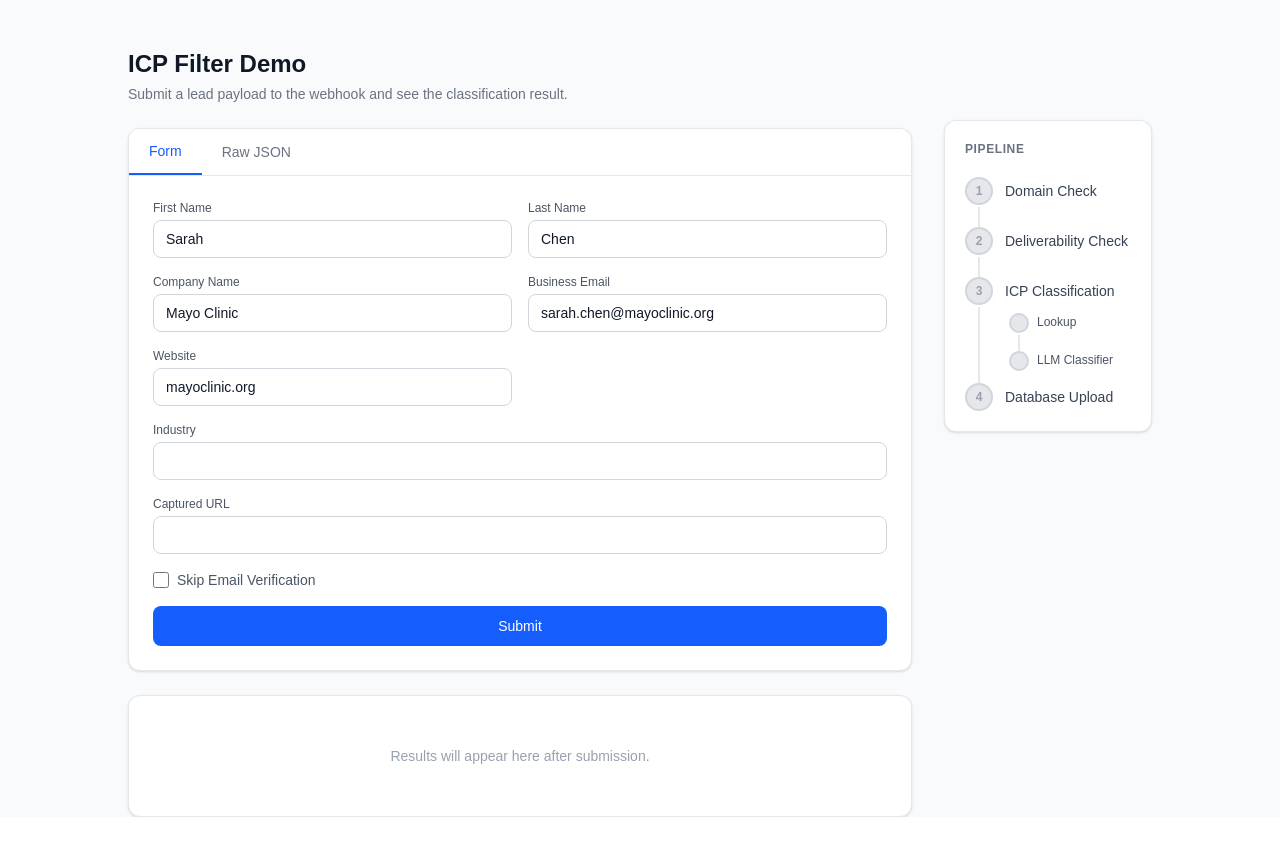
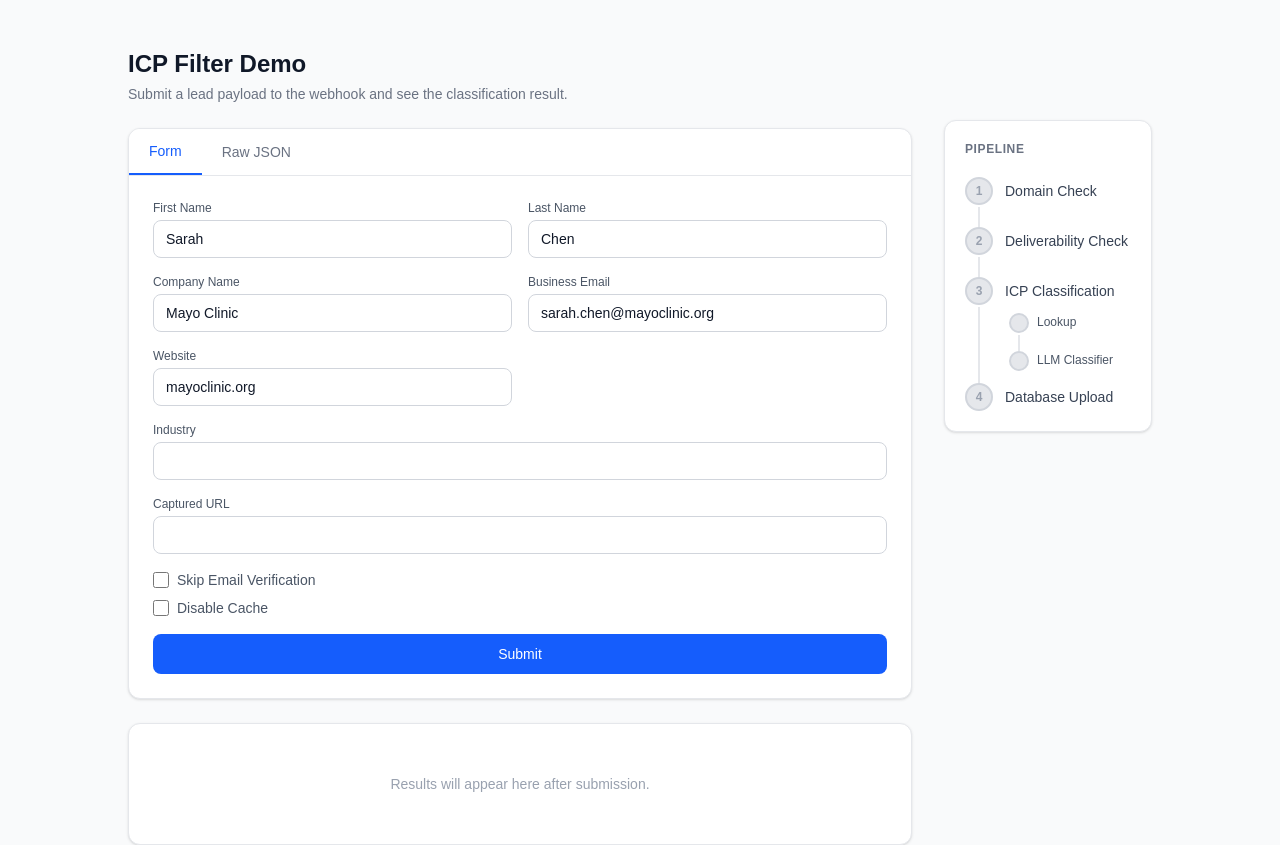
Before and after one commit to salesperson/rb2b-lead-enrichment-frontend, a Next.js app: page / in a window 1280 px wide. Before the commit the page ends 817 px from the top, so only its background shows below. Built offline with nearby package versions, Linux system fonts and the light colour scheme.

Commit message:
Add Disable Cache toggle

```diff
--- a/app/components/IcpDemo.tsx
+++ b/app/components/IcpDemo.tsx
@@ -238,6 +238,7 @@
   );
   const [jsonError, setJsonError] = useState<string | null>(null);
   const [testMode, setTestMode] = useState(false);
+  const [disableCache, setDisableCache] = useState(false);
   const [loading, setLoading] = useState(false);
   const [result, setResult] = useState<WebhookResponse | null>(null);
   const [fetchError, setFetchError] = useState<string | null>(null);
@@ -274,6 +275,7 @@
     }
 
     if (testMode) payload["Is Test Email"] = true;
+    if (disableCache) payload["Disable Cache"] = true;
 
     setLoading(true);
     try {
@@ -426,6 +428,15 @@
                 className="w-4 h-4 rounded border-gray-300 text-blue-600 focus:ring-blue-500"
               />
               <span className="text-sm text-gray-600">Skip Email Verification</span>
+            </label>
+            <label className="mt-2 flex items-center gap-2 cursor-pointer select-none w-fit">
+              <input
+                type="checkbox"
+                checked={disableCache}
+                onChange={(e) => setDisableCache(e.target.checked)}
+                className="w-4 h-4 rounded border-gray-300 text-blue-600 focus:ring-blue-500"
+              />
+              <span className="text-sm text-gray-600">Disable Cache</span>
             </label>
 
             <button
```
